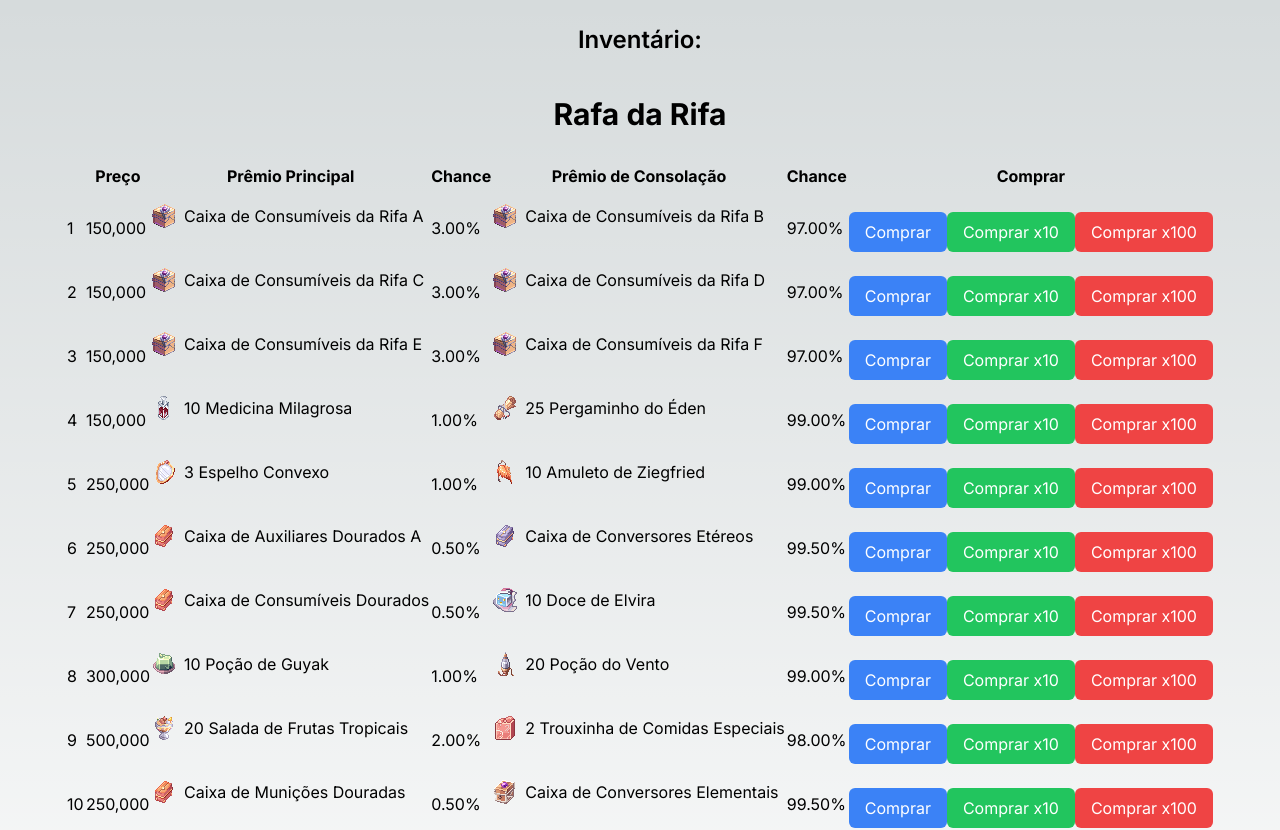
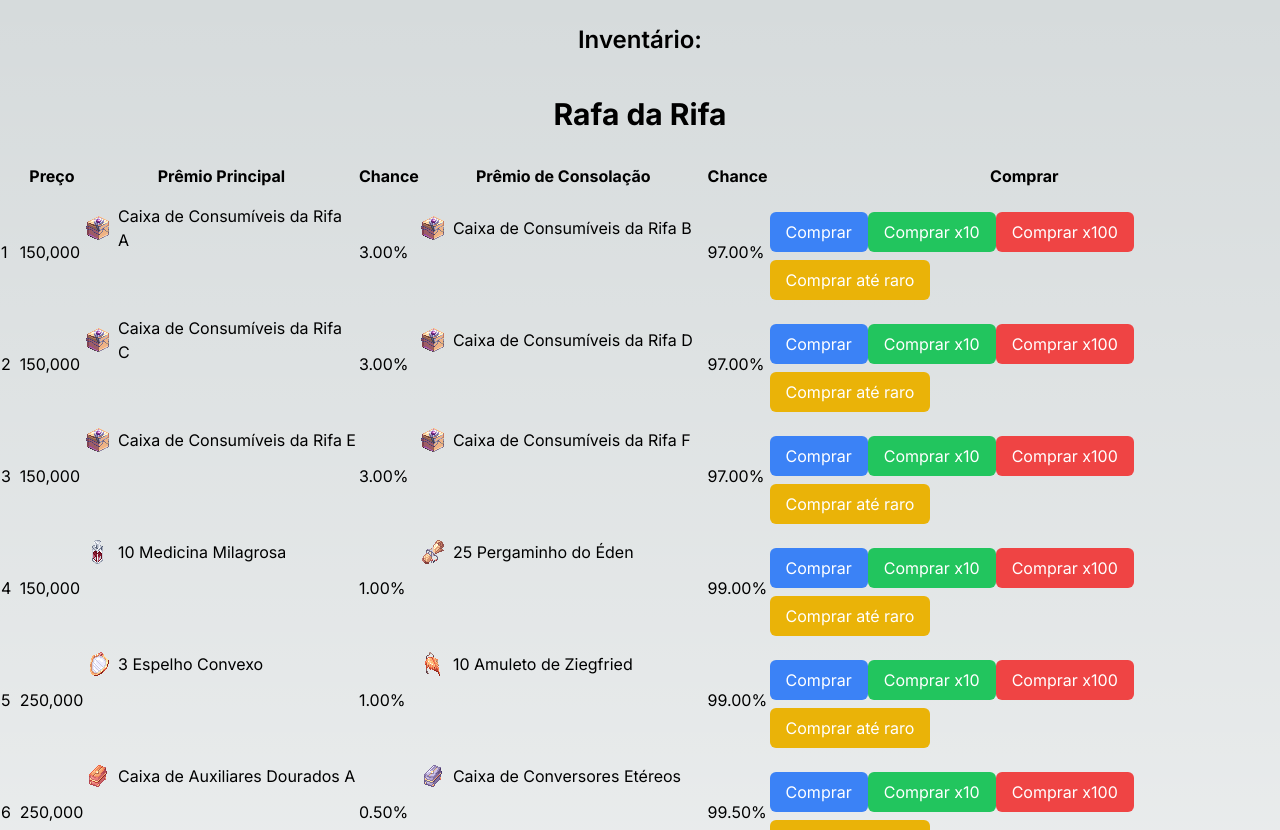
Before and after one commit to raphaelbp12/afktales, a Next.js app: page / in a window 1280 px wide. Shown: the top 830 px of the page. Built offline with nearby package versions, Linux system fonts and the light colour scheme.

Commit message:
feat: buy until rare item
Signed-off-by: Raphael Parreira <raphael.parreira@lego.com>

```diff
--- a/components/GachaGame.tsx
+++ b/components/GachaGame.tsx
@@ -1,7 +1,7 @@
 // components/GachaGame.tsx
 "use client";
 
-import React, { useState } from "react";
+import React, { useState, useEffect } from "react";
 import { options, Option, Prize } from "./prizes";
 import Inventory from "./Inventory";
 import Image from "next/image";
@@ -25,6 +25,15 @@ export default function GachaGame() {
   const [showConfetti, setShowConfetti] = useState(false);
   const [alerts, setAlerts] = useState<AlertMessage[]>([]);
 
+  useEffect(() => {
+    if (alerts.length > 0) {
+      const timer = setTimeout(() => {
+        setAlerts((prevAlerts) => prevAlerts.slice(1));
+      }, 5000); // hide alert after 5 seconds
+      return () => clearTimeout(timer);
+    }
+  }, [alerts]);
+
   const handleDraw = (option: Option, times: number = 1) => {
     let newInventory: Prize[] = [];
     let gotRarePrize = false;
@@ -46,6 +55,35 @@ export default function GachaGame() {
     }
     setInventory([...inventory, ...newInventory]);
     setTotalCost(totalCost + option.price * times);
+    if (gotRarePrize) {
+      setShowConfetti(true);
+      setTimeout(() => setShowConfetti(false), 5000); // show confetti for 5 seconds
+    }
+  };
+
+  const handleDrawUntilRare = (option: Option) => {
+    let newInventory: Prize[] = [];
+    let gotRarePrize = false;
+    let draws = 0;
+    while (!gotRarePrize) {
+      const drawnPrize = drawPrize(option);
+      newInventory.push(drawnPrize);
+      draws++;
+      if (drawnPrize.chance <= 0.1) {
+        gotRarePrize = true;
+        const newAlert: AlertMessage = {
+          id: Date.now(), // unique id
+          message: `${drawnPrize.name}`,
+          src: drawnPrize.src,
+        };
+        setAlerts((prevAlerts) => [...prevAlerts, newAlert]);
+        setTimeout(() => {
+          setAlerts((prevAlerts) => prevAlerts.filter((alert) => alert.id !== newAlert.id));
+        }, 5000); // hide alert after 5 seconds
+      }
+    }
+    setInventory([...inventory, ...newInventory]);
+    setTotalCost(totalCost + option.price * draws);
     if (gotRarePrize) {
       setShowConfetti(true);
       setTimeout(() => setShowConfetti(false), 5000); // show confetti for 5 seconds
@@ -112,6 +150,9 @@ export default function GachaGame() {
                 <button onClick={() => handleDraw(option, 100)} className="px-4 py-2 bg-red-500 text-white rounded-md">
                   Comprar x100
                 </button>
+                <button onClick={() => handleDrawUntilRare(option)} className="px-4 py-2 bg-yellow-500 text-white rounded-md">
+                  Comprar até raro
+                </button>
               </td>
             </tr>
           ))}
```
